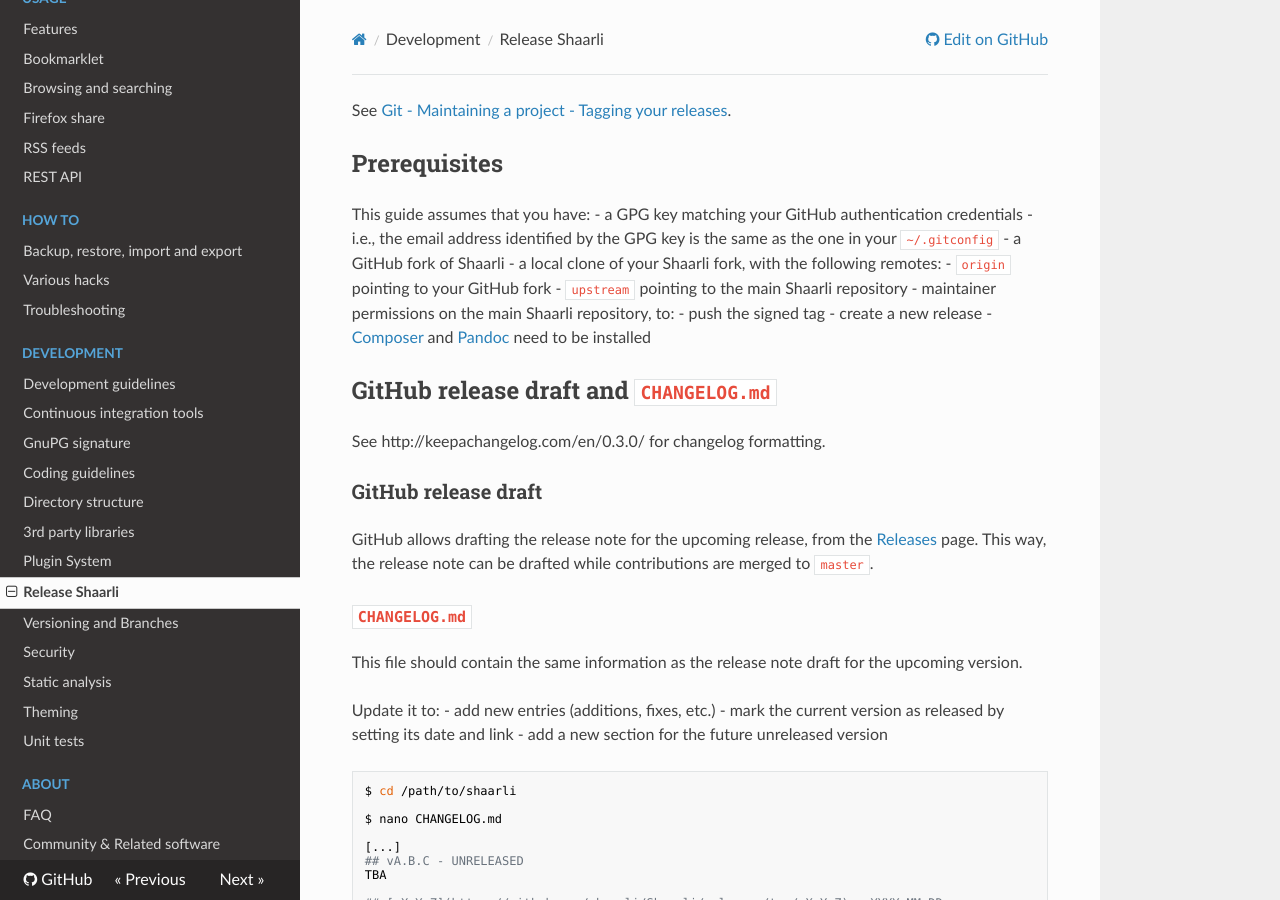
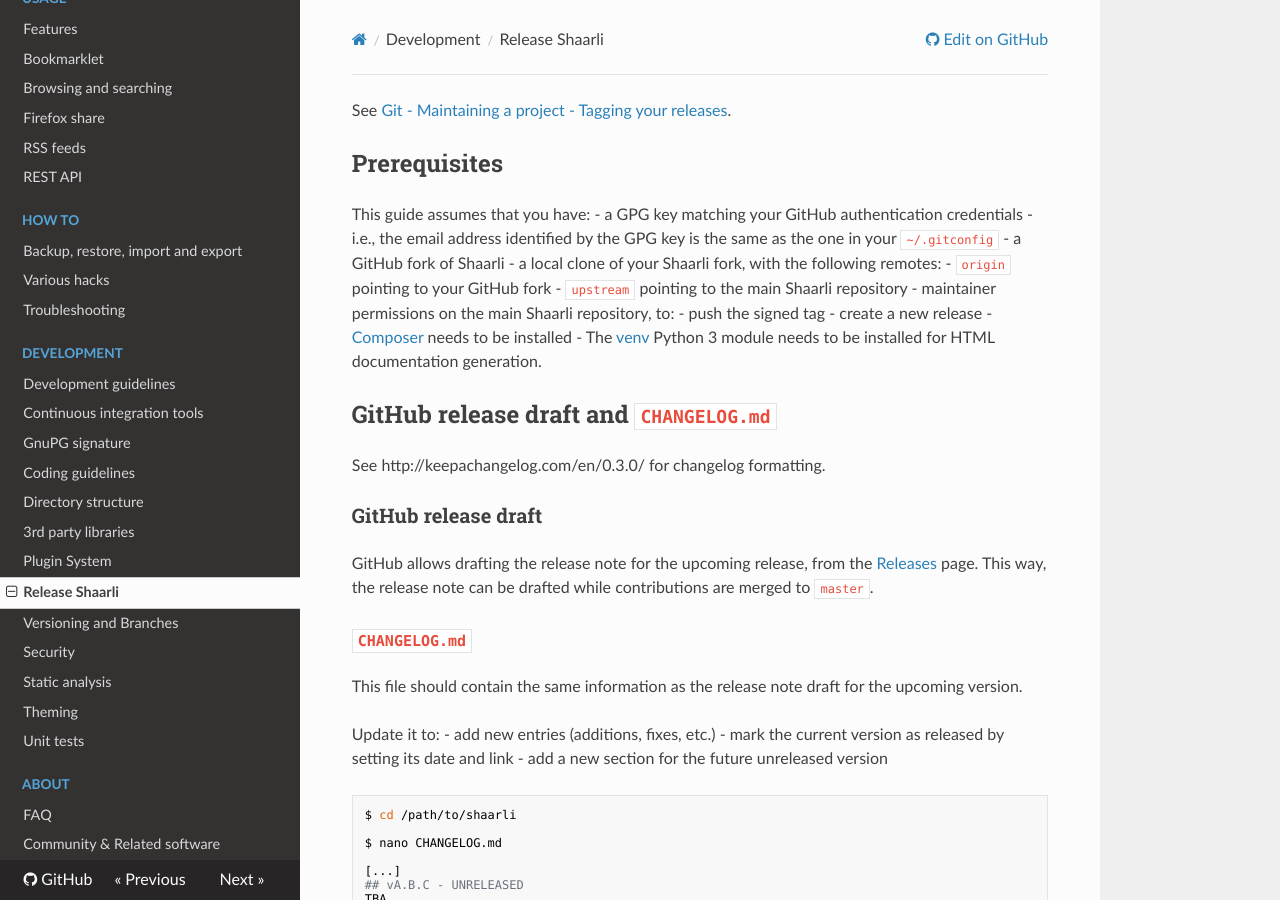
Before and after one commit to sebsauvage/Shaarli, an MkDocs documentation site: the page built from doc/md/Release-Shaarli.md, in a window 1280 px wide and 900 px high. Built offline with MkDocs 1.6.1, drawn with Linux system fonts in a browser that asks for light colours; nearby versions of some CDN libraries; old or Windows-style settings are respelled for this version of MkDocs.

Commit message:
doc: replace pandoc requirement with python3-venv

```diff
--- a/doc/md/Release-Shaarli.md
+++ b/doc/md/Release-Shaarli.md
@@ -12,7 +12,8 @@
 - maintainer permissions on the main Shaarli repository, to:
     - push the signed tag
     - create a new release
-- [Composer](https://getcomposer.org/) and [Pandoc](http://pandoc.org/) need to be installed
+- [Composer](https://getcomposer.org/) needs to be installed
+- The [venv](https://docs.python.org/3/library/venv.html) Python 3 module needs to be installed for HTML documentation generation.
 
 ## GitHub release draft and `CHANGELOG.md`
 See http://keepachangelog.com/en/0.3.0/ for changelog formatting.
```
